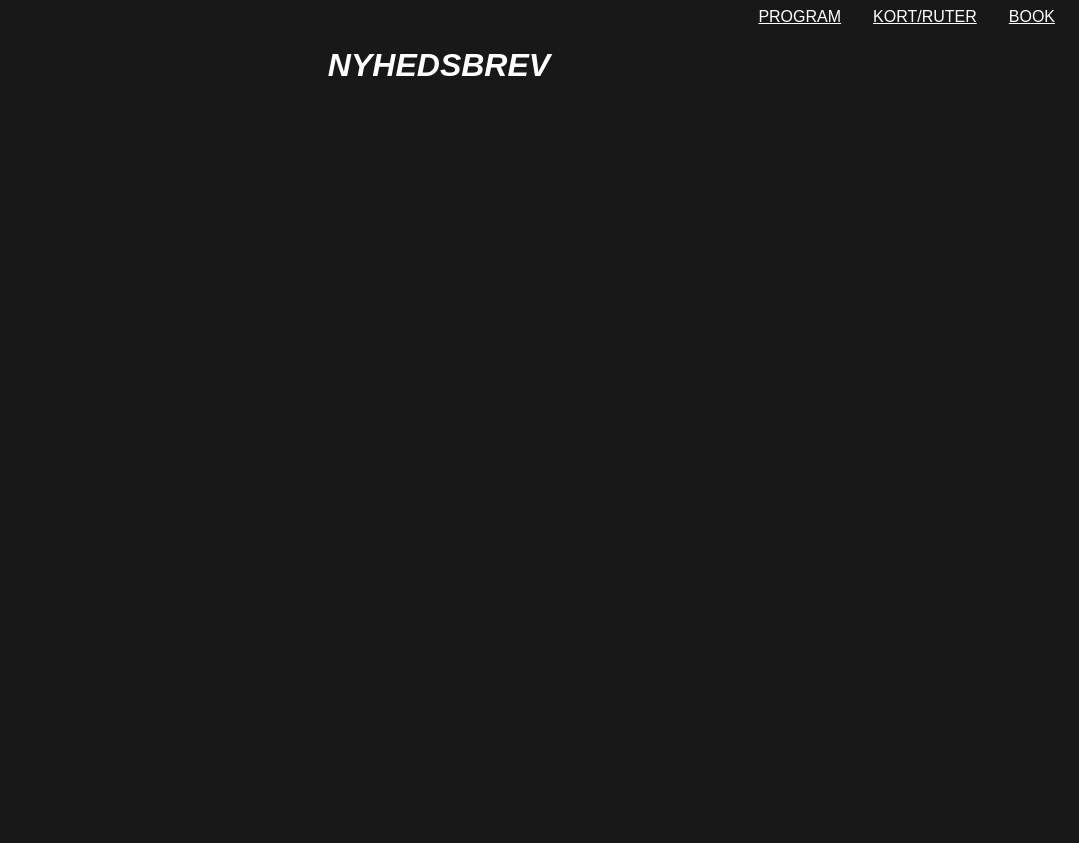
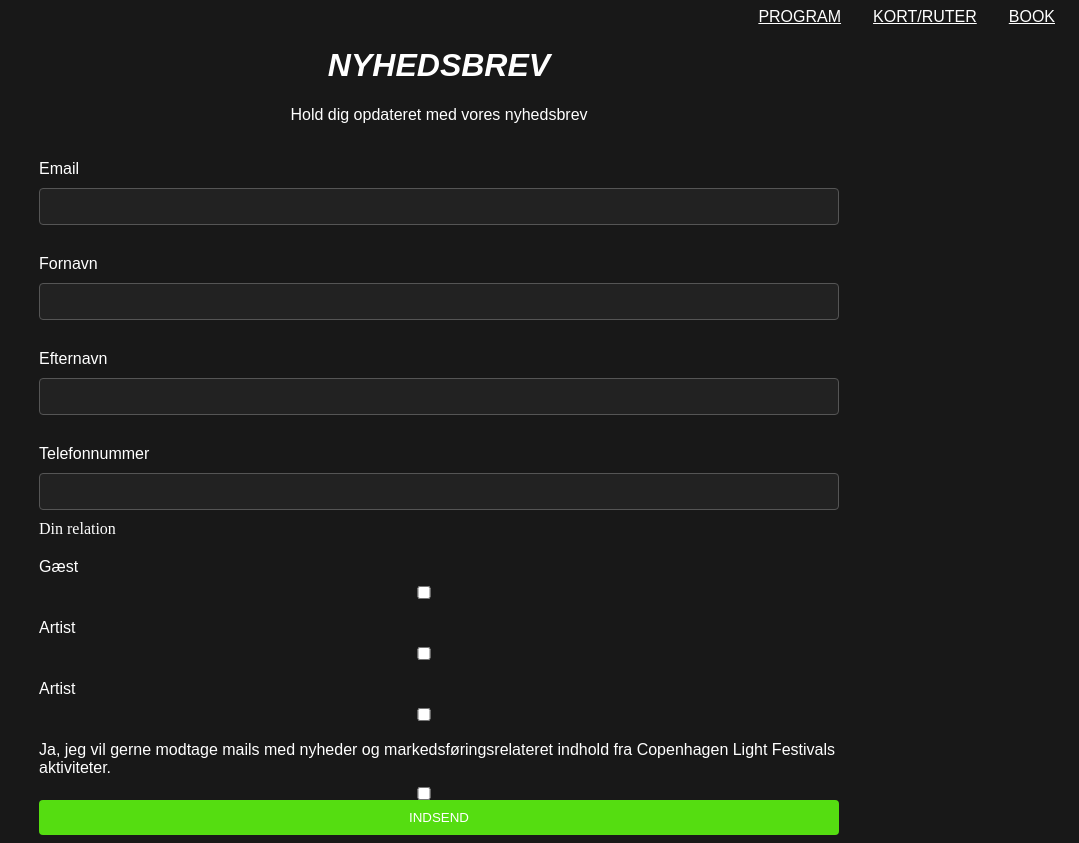
Before and after one commit to leahkjaergaard/ux_ui_clf, an Astro site: page /nyhedsbrev in a window 1280 px wide. Shown: the whole page, without its empty margins (201-1280 px from the left). Before the commit the page ends 800 px from the top, so only its background shows below. Built offline with nearby package versions, Linux system fonts and the light colour scheme; Astro itself is replaced by a stand-in of ours; a web font is replaced by a local one.

Commit message:
Nyhedsbrev og footer

```diff
--- a/src/Layout.astro
+++ b/src/Layout.astro
@@ -1,6 +1,7 @@
 ---
-import Header from "./components/Header.astro"
-import "./style.css"
+import Header from "./components/Header.astro";
+import Footer from "./components/Footer.astro";
+import "./style.css";
 ---
 
 <html lang="en">
@@ -11,14 +12,16 @@ import "./style.css"
     <meta name="generator" content={Astro.generator} />
 
     <!-- Fonts -->
-	<link rel="preconnect" href="https://fonts.googleapis.com">
-<link rel="preconnect" href="https://fonts.gstatic.com" crossorigin>
-<link href="https://fonts.googleapis.com/css2?family=Jaldi:wght@400;700&display=swap" rel="stylesheet">
-<link rel="stylesheet" href="https://use.typekit.net/flk1oht.css">
+    <link rel="preconnect" href="https://fonts.googleapis.com" />
+    <link rel="preconnect" href="https://fonts.gstatic.com" crossorigin />
+    <link href="https://fonts.googleapis.com/css2?family=Jaldi:wght@400;700&display=swap" rel="stylesheet" />
+    <link rel="stylesheet" href="https://use.typekit.net/flk1oht.css" />
     <title>Astro</title>
   </head>
+
   <body>
     <Header />
+    <!-- <Footer /> -->
     <slot />
   </body>
 </html>
--- a/src/pages/nyhedsbrev.astro
+++ b/src/pages/nyhedsbrev.astro
@@ -3,5 +3,86 @@ import Layout from "../Layout.astro";
 ---
 
 <Layout>
- <h1>NYHEDSBREV</h1>
+  <h1>NYHEDSBREV</h1>
+  <p class="underoverskrift">Hold dig opdateret med vores nyhedsbrev</p>
+
+  <div class="form-container">
+    <form>
+      <label for="email">Email</label>
+      <input type="email" id="email" name="email" />
+
+      <label for="firstname">Fornavn</label>
+      <input type="text" id="firstname" name="firstname" />
+
+      <label for="lastname">Efternavn</label>
+      <input type="text" id="lastname" name="lastname" />
+
+      <label for="phone">Telefonnummer</label>
+      <input type="tel" id="phone" name="phone" />
+
+      <span>Din relation</span>
+      <label for="guest">Gæst</label>
+      <input type="checkbox" id="guest" name="relation" value="guest" />
+
+      <label for="artist1">Artist</label>
+      <input type="checkbox" id="artist1" name="relation" value="artist" />
+
+      <label for="artist2">Artist</label>
+      <input type="checkbox" id="artist2" name="relation" value="artist" />
+
+      <label for="newsletter">Ja, jeg vil gerne modtage mails med nyheder og markedsføringsrelateret indhold fra Copenhagen Light Festivals aktiviteter.</label>
+      <input type="checkbox" id="newsletter" name="newsletter" />
+
+      <button type="submit">INDSEND</button>
+    </form>
+  </div>
 </Layout>
+
+<style>
+  .form-container {
+    max-width: 800px;
+    margin: 0 auto;
+  }
+
+  form {
+    display: flex;
+    flex-direction: column;
+  }
+
+  label {
+    margin: 20px 0 10px;
+    font-family: "Jaldi", sans-serif;
+    font-weight: 400;
+    font-style: normal;
+  }
+
+  input[type="email"],
+  input[type="text"],
+  input[type="tel"],
+  input[type="checkbox"] {
+    margin-bottom: 10px;
+    padding: 10px;
+    border: 1px solid #555;
+    border-radius: 4px;
+    background-color: #222;
+    color: white;
+  }
+
+  input[type="checkbox"] {
+    margin: 0 30px 0 0;
+  }
+
+  button {
+    padding: 10px;
+    border: none;
+    border-radius: 4px;
+    background-color: #55dd11;
+    color: #fff;
+    cursor: pointer;
+    transition: background-color 0.3s;
+  }
+
+  button:hover {
+    background-color: #005588;
+  }
+</style>
```
Also changed, not shown: src/components/Footer.astro (+43 -0 lines), 1 other file. Lines whose indentation alone changed are shown as unchanged.
